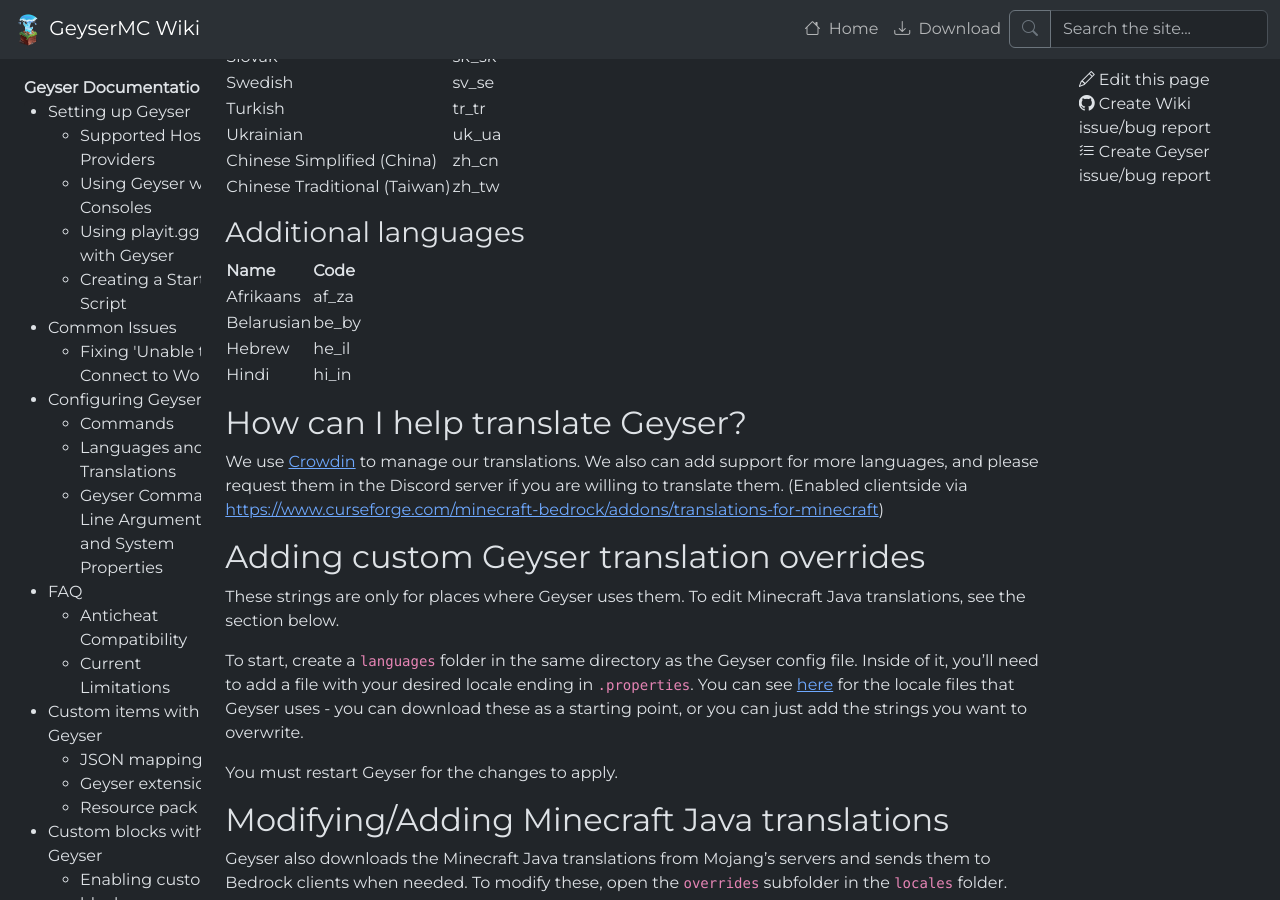
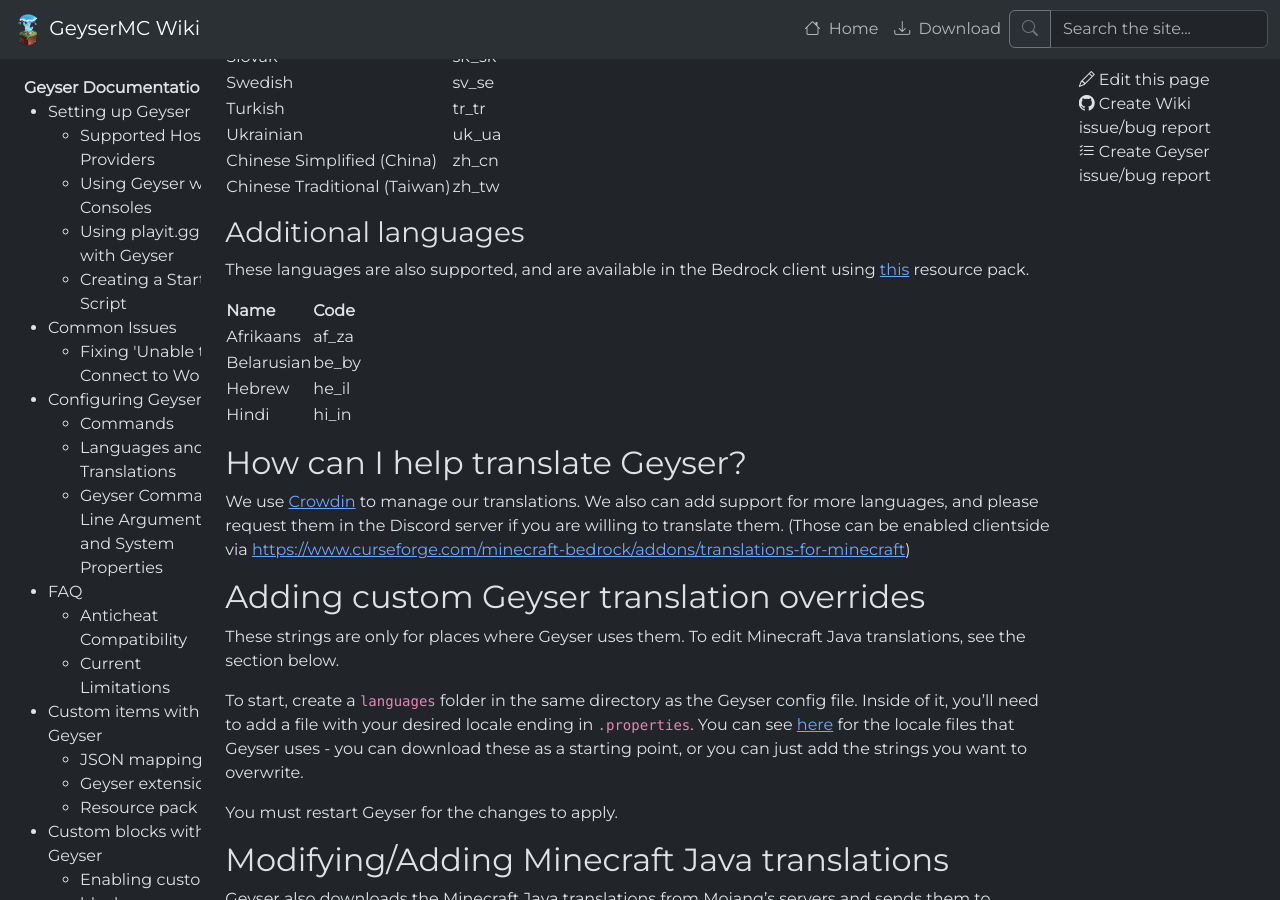
Before and after one commit to GeyserMC/GeyserWiki, a Jekyll site: the page built from _docs/geyser/translations.md, in a window 1280 px wide and 900 px high, scrolled down 854 px. Built offline with Jekyll 4.4.1, drawn with Linux system fonts in a browser that asks for light colours.

Commit message:
Address review by @Chew

```diff
--- a/_docs/geyser/translations.md
+++ b/_docs/geyser/translations.md
@@ -41,6 +41,7 @@
 |Chinese Traditional (Taiwan)|zh_tw|
 
 ### Additional languages
+These languages are also supported, and are available in the Bedrock client using [this](https://www.curseforge.com/minecraft-bedrock/addons/translations-for-minecraft) resource pack.
 
 |Name                        |Code |
 |----------------------------|-----|
@@ -52,7 +53,7 @@
 ## How can I help translate Geyser?
 We use [Crowdin](https://crowdin.com/project/geyser) to manage our translations.
 We also can add support for more languages, and please request them in the Discord server if you are willing to translate them.
-(Enabled clientside via [https://www.curseforge.com/minecraft-bedrock/addons/translations-for-minecraft](https://www.curseforge.com/minecraft-bedrock/addons/translations-for-minecraft))
+(Those can be enabled clientside via [https://www.curseforge.com/minecraft-bedrock/addons/translations-for-minecraft](https://www.curseforge.com/minecraft-bedrock/addons/translations-for-minecraft))
 
 ## Adding custom Geyser translation overrides
 These strings are only for places where Geyser uses them. To edit Minecraft Java translations, see the section below.
```
